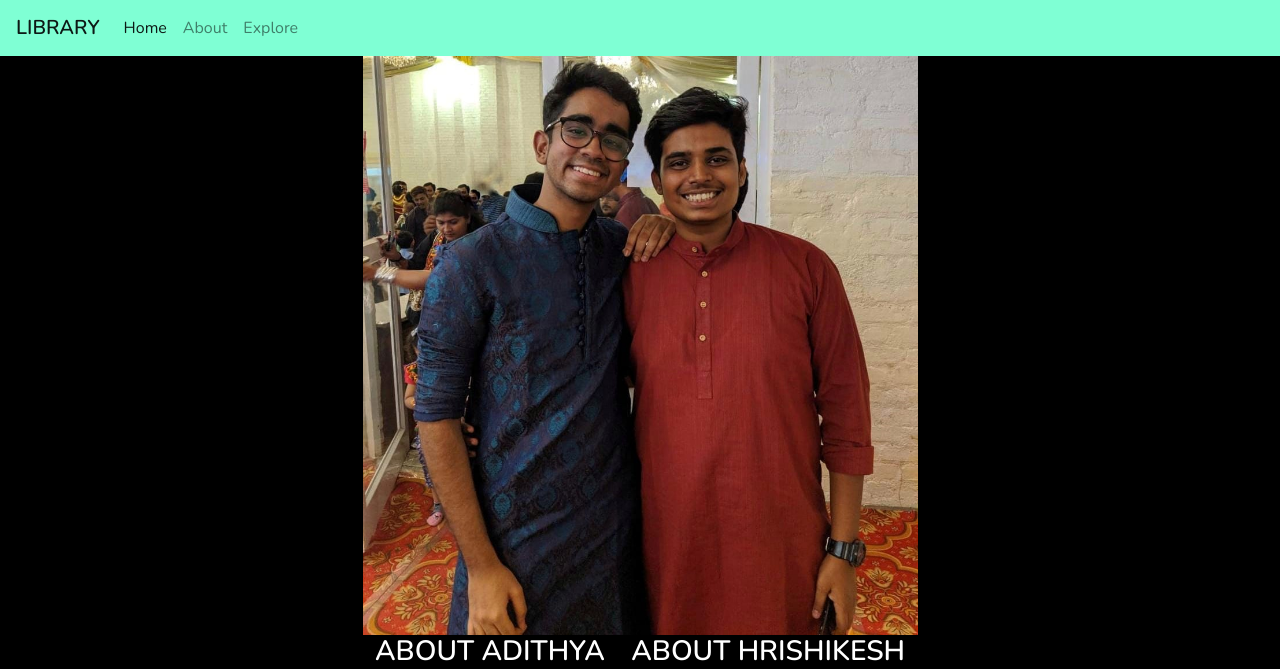
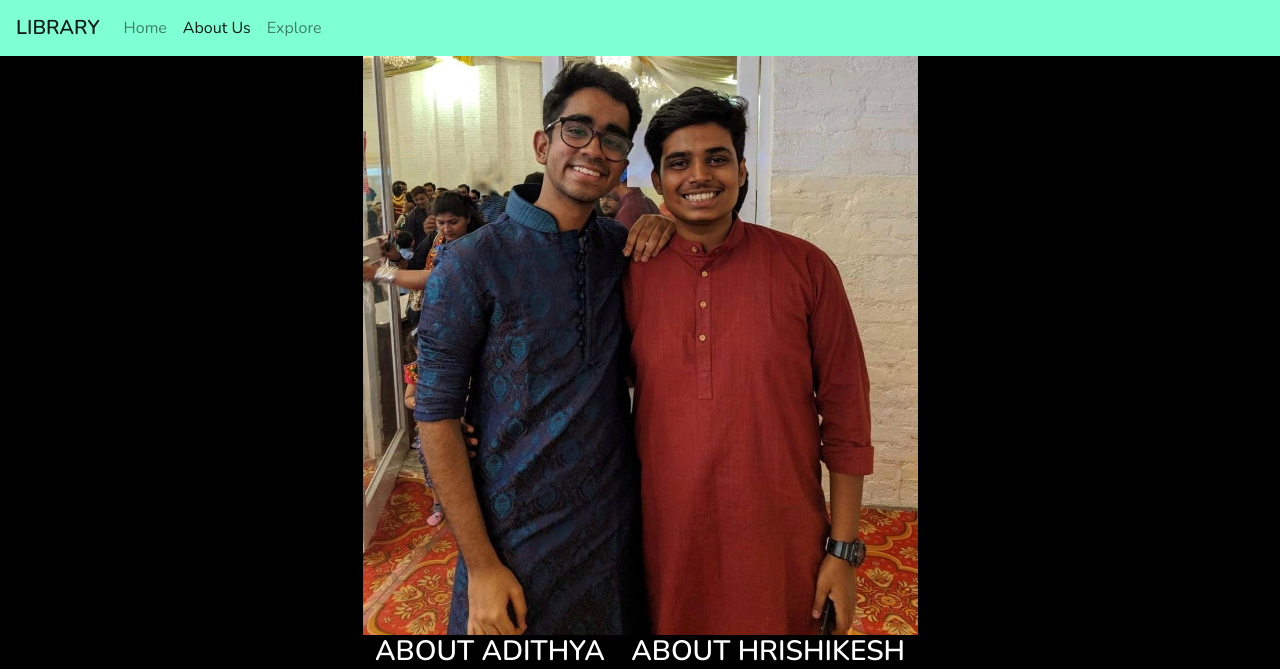
Before and after one commit to Hrishikesh-3459/library, a Flask app: page /about in a window 1280 px wide. Shown: the top 669 px of the page. Run offline with Flask 2, Linux system fonts and the light colour scheme; some libraries are stand-ins or nearby versions.

Commit message:
Almost final commit

```diff
--- a/templates/about.html
+++ b/templates/about.html
@@ -17,11 +17,11 @@
 
         <div class="collapse navbar-collapse" id="navbarSupportedContent">
             <ul class="navbar-nav mr-auto">
-                <li class="nav-item active">
+                <li class="nav-item">
                   <a class="nav-link" href="/homepage">Home <span class="sr-only">(current)</span></a>
                 </li>
-                <li class="nav-item">
-                  <a class="nav-link" href="/about">About</a>
+                <li class="nav-item active">
+                  <a class="nav-link" href="/about">About Us</a>
                 </li>
                 <li class="nav-item">
                   <a class="nav-link" href="/explore">Explore</a>
--- a/templates/borrow.html
+++ b/templates/borrow.html
@@ -21,7 +21,7 @@
                   <a class="nav-link" href="/homepage">Home <span class="sr-only">(current)</span></a>
                 </li>
                 <li class="nav-item">
-                  <a class="nav-link" href="/about">About</a>
+                  <a class="nav-link" href="/about">About Us</a>
                 </li>
                 <li class="nav-item">
                   <a class="nav-link" href="/explore">Explore</a>
--- a/templates/def_homepage.html
+++ b/templates/def_homepage.html
@@ -22,7 +22,7 @@
                   <a class="nav-link" href="/homepage">Home <span class="sr-only">(current)</span></a>
                 </li>
                 <li class="nav-item">
-                    <a class="nav-link" href="/about">About</a>
+                    <a class="nav-link" href="/about">About Us</a>
                 </li>
                 <li class="nav-item">
                     <a class="nav-link" href="/explore">Explore</a>
--- a/templates/def_transactions.html
+++ b/templates/def_transactions.html
@@ -22,7 +22,7 @@
                   <a class="nav-link" href="/homepage">Home <span class="sr-only">(current)</span></a>
                 </li>
                 <li class="nav-item">
-                    <a class="nav-link" href="/about">About</a>
+                    <a class="nav-link" href="/about">About Us</a>
                 </li>
                 <li class="nav-item">
                     <a class="nav-link" href="/explore">Explore</a>
--- a/templates/explore.html
+++ b/templates/explore.html
@@ -21,7 +21,7 @@
                   <a class="nav-link" href="/homepage">Home <span class="sr-only">(current)</span></a>
                 </li>
                 <li class="nav-item">
-                    <a class="nav-link" href="/about">About</a>
+                    <a class="nav-link" href="/about">About Us</a>
                 </li>
                 <li class="nav-item active">
                     <a class="nav-link" href="/explore">Explore</a>
--- a/templates/homepage.html
+++ b/templates/homepage.html
@@ -22,7 +22,7 @@
                   <a class="nav-link" href="/homepage">Home <span class="sr-only">(current)</span></a>
                 </li>
                 <li class="nav-item">
-                    <a class="nav-link" href="/about">About</a>
+                    <a class="nav-link" href="/about">About Us</a>
                 </li>
                 <li class="nav-item">
                     <a class="nav-link" href="/explore">Explore</a>
--- a/templates/index.html
+++ b/templates/index.html
@@ -24,7 +24,7 @@
                   <a class="nav-link" href="/homepage">Home <span class="sr-only">(current)</span></a>
                 </li>
                 <li class="nav-item">
-                  <a class="nav-link" href="/about">About</a>
+                  <a class="nav-link" href="/about">About Us</a>
                 </li>
                 <li class="nav-item">
                     <a class="nav-link" href="/explore">Explore</a>
--- a/templates/login.html
+++ b/templates/login.html
@@ -21,7 +21,7 @@
                   <a class="nav-link" href="/homepage">Home <span class="sr-only">(current)</span></a>
                 </li>
                 <li class="nav-item">
-                    <a class="nav-link" href="/about">About</a>
+                    <a class="nav-link" href="/about">About Us</a>
                 </li>
                 <li class="nav-item">
                     <a class="nav-link" href="/explore">Explore</a>
--- a/templates/readlist.html
+++ b/templates/readlist.html
@@ -21,7 +21,7 @@
                   <a class="nav-link" href="/homepage">Home <span class="sr-only">(current)</span></a>
                 </li>
                 <li class="nav-item">
-                  <a class="nav-link" href="#">About</a>
+                    <a class="nav-link" href="/about">About Us</a>
                 </li>
                 <li class="nav-item">
                     <a class="nav-link" href="/explore">Explore</a>
--- a/templates/returnBook.html
+++ b/templates/returnBook.html
@@ -21,7 +21,7 @@
                   <a class="nav-link" href="/homepage">Home <span class="sr-only">(current)</span></a>
                 </li>
                 <li class="nav-item">
-                  <a class="nav-link" href="/about">About</a>
+                  <a class="nav-link" href="/about">About Us</a>
                 </li>
                 <li class="nav-item">
                   <a class="nav-link" href="/explore">Explore</a>
--- a/templates/signUp.html
+++ b/templates/signUp.html
@@ -21,7 +21,7 @@
                   <a class="nav-link" href="/homepage">Home <span class="sr-only">(current)</span></a>
                 </li>
                 <li class="nav-item">
-					<a class="nav-link" href="/about">About</a>
+					<a class="nav-link" href="/about">About Us</a>
                 </li>
 				<li class="nav-item">
                     <a class="nav-link" href="/explore">Explore</a>
--- a/templates/transactions.html
+++ b/templates/transactions.html
@@ -21,7 +21,7 @@
                   <a class="nav-link" href="/homepage">Home <span class="sr-only">(current)</span></a>
                 </li>
                 <li class="nav-item">
-                    <a class="nav-link" href="/about">About</a>
+                    <a class="nav-link" href="/about">About Us</a>
                 </li>
                 <li class="nav-item">
                     <a class="nav-link" href="/explore">Explore</a>
```
